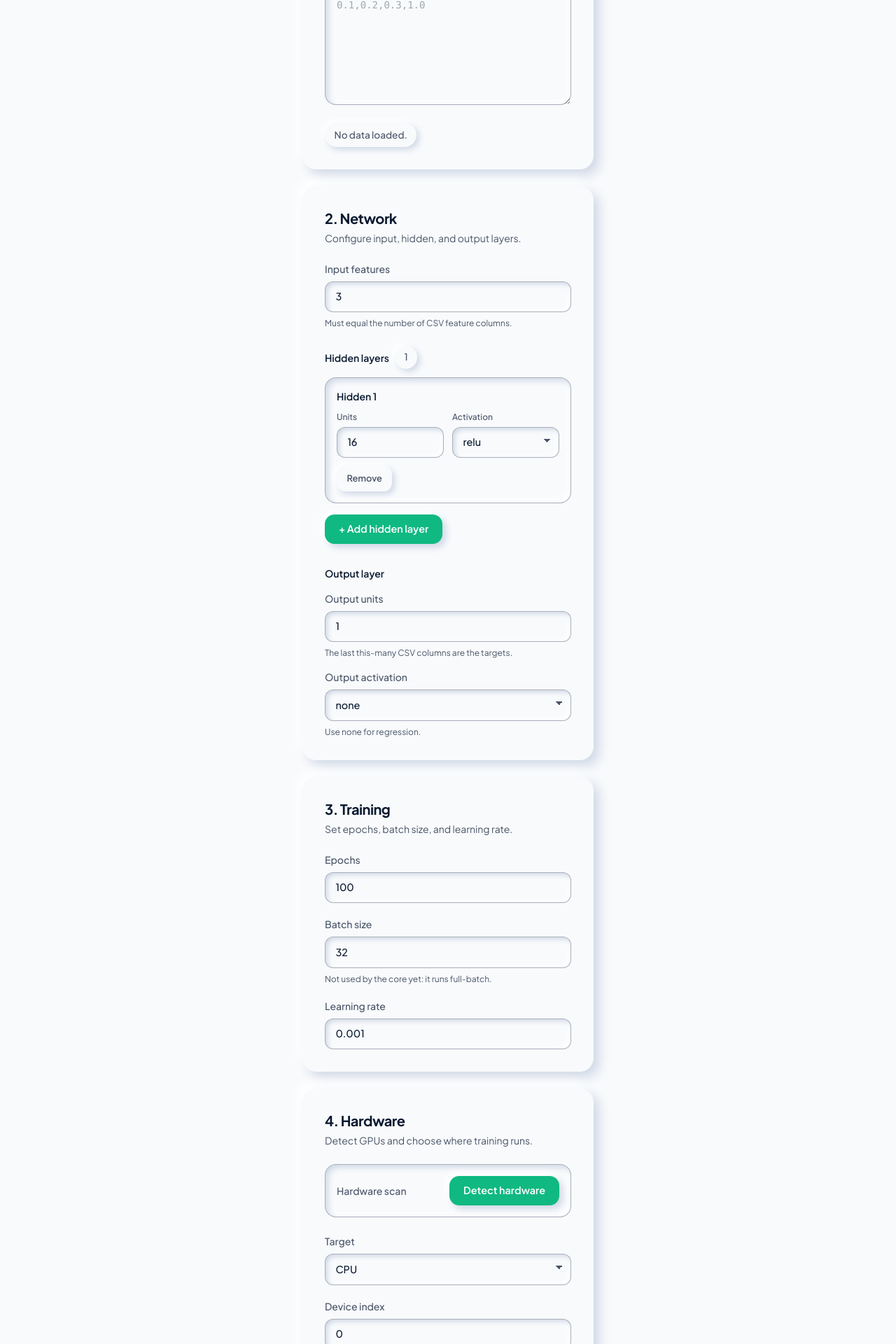
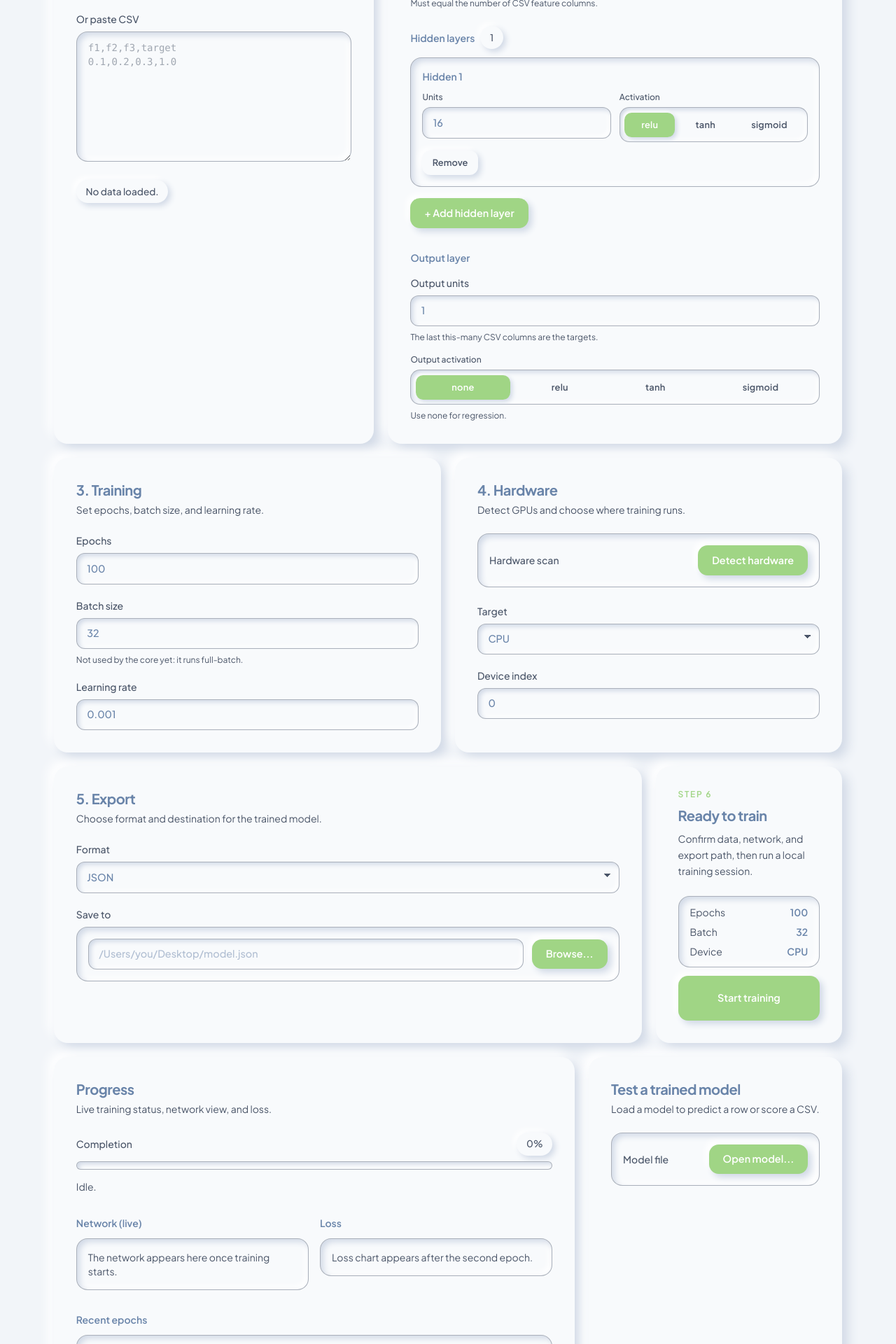
Before and after one commit to Ikennot04/tesnsor-loom, a React (Vite) app: page / in a window 1280 px wide. Shown: the part 420-2340 px from the top of the page at 70% size. Built offline with nearby package versions, Linux system fonts and the light colour scheme; the HTML template or start-up script is replaced by a standard one.

Commit message:
Redesign the layout. Make it into bento grid

```diff
--- a/src/App.tsx
+++ b/src/App.tsx
@@ -64,17 +64,19 @@ export default function App() {
   };
 
   return (
-    <main className="px-4 py-8 sm:py-12">
-      <header className="mx-auto mb-8 w-1/3 min-w-[280px] max-w-full text-center">
-        <h1 className="text-3xl font-bold tracking-tight text-primary sm:text-4xl">
+    <main className="w-full px-[clamp(1.25rem,6vw,15rem)] py-[clamp(1.5rem,3.5vw,4rem)]">
+      <div className="grid grid-cols-1 gap-4 lg:grid-cols-12 lg:gap-5">
+        <header className="bento-tile bento-d1 overflow-hidden rounded-[1.25rem] bg-primary px-6 py-8 text-white sm:px-10 sm:py-10 lg:col-span-12">
+          <h1 className="text-4xl font-bold tracking-tight sm:text-5xl">
             TensorLoom
           </h1>
-        <p className="mt-2 text-sm text-secondary">
+          <p className="mt-3 max-w-xl text-sm text-white/70 sm:text-base">
             Train and export neural networks locally.
           </p>
         </header>
 
-      <form onSubmit={handleSubmit}>
+        <form onSubmit={handleSubmit} className="contents">
+          <div className="bento-tile bento-d2 lg:col-span-5">
             <DataSection
               csv={csv}
               onChange={setCsv}
@@ -82,32 +84,80 @@ export default function App() {
                 setLayers((prev) => ({ ...prev, in_features: n }))
               }
             />
+          </div>
+
+          <div className="bento-tile bento-d3 lg:col-span-7">
             <NetworkSection value={layers} onChange={setLayers} />
+          </div>
+
+          <div className="bento-tile bento-d4 lg:col-span-6">
             <TrainingSection value={params} onChange={setParams} />
+          </div>
+
+          <div className="bento-tile bento-d5 lg:col-span-6">
             <HardwareSection value={hardware} onChange={setHardware} />
+          </div>
+
+          <div className="bento-tile bento-d6 lg:col-span-9">
             <ExportSection
               format={exportFormat}
               outputPath={outputPath}
               onFormatChange={setExportFormat}
               onOutputPathChange={setOutputPath}
             />
+          </div>
+
+          <div className="bento-tile bento-d7 neo-raised flex h-full flex-col justify-between gap-6 p-6 sm:p-8 lg:col-span-3">
+            <header>
+              <p className="text-xs font-semibold uppercase tracking-[0.14em] text-accent">
+                Step 6
+              </p>
+              <h2 className="mt-2 text-xl font-bold tracking-tight text-primary">
+                {session.running ? "Training in progress" : "Ready to train"}
+              </h2>
+              <p className="mt-2 text-sm leading-relaxed text-secondary">
+                {session.running
+                  ? "Watch the Progress panel for live loss, network weights, and logs."
+                  : "Confirm data, network, and export path, then run a local training session."}
+              </p>
+            </header>
+
+            <div className="space-y-3">
+              <div className="neo-inset flex flex-col gap-2 px-4 py-3 text-sm text-secondary">
+                <span className="flex items-center justify-between gap-2">
+                  <span>Epochs</span>
+                  <span className="font-semibold text-primary">{params.epochs}</span>
+                </span>
+                <span className="flex items-center justify-between gap-2">
+                  <span>Batch</span>
+                  <span className="font-semibold text-primary">{params.batch_size}</span>
+                </span>
+                <span className="flex items-center justify-between gap-2">
+                  <span>Device</span>
+                  <span className="font-semibold text-primary">
+                    {hardware.target_mode}
+                  </span>
+                </span>
+              </div>
 
               {formError && (
-          <p
-            role="alert"
-            className="neo-alert mx-auto mt-6 w-1/3 min-w-[280px] max-w-full"
-          >
+                <p role="alert" className="neo-alert">
                   {formError}
                 </p>
               )}
 
-        <p className="mx-auto mt-6 w-1/3 min-w-[280px] max-w-full">
-          <button type="submit" className="neo-btn w-full" disabled={session.running}>
+              <button
+                type="submit"
+                className="neo-btn min-h-14 w-full px-6 py-4 text-base sm:min-h-16 sm:text-lg"
+                disabled={session.running}
+              >
                 {session.running ? "Training..." : "Start training"}
               </button>
-        </p>
+            </div>
+          </div>
         </form>
 
+        <div className="bento-tile bento-d8 lg:col-span-8">
           <ProgressPanel
             progress={session.progress}
             status={session.status}
@@ -115,8 +165,12 @@ export default function App() {
             log={session.log}
             snapshot={session.snapshot}
           />
+        </div>
 
+        <div className="bento-tile bento-d9 lg:col-span-4">
           <ModelTester suggestedPath={outputPath} />
+        </div>
+      </div>
     </main>
   );
 }
--- a/src/components/DataSection.tsx
+++ b/src/components/DataSection.tsx
@@ -28,7 +28,7 @@ export function DataSection({ csv, onChange, onFeatureCountSuggested }: Props) {
         }.`;
 
   return (
-    <section className="neo-raised mx-auto w-1/3 min-w-[280px] max-w-full p-6 sm:p-8">
+    <section className="neo-raised h-full w-full p-6 sm:p-8">
       <header className="mb-6">
         <h2 className="text-xl font-bold tracking-tight text-primary">1. Data</h2>
         <p className="mt-1 text-sm text-secondary">
--- a/src/components/ExportSection.tsx
+++ b/src/components/ExportSection.tsx
@@ -53,7 +53,7 @@ export function ExportSection({
   };
 
   return (
-    <section className="neo-raised mx-auto mt-6 w-1/3 min-w-[280px] max-w-full p-6 sm:p-8">
+    <section className="neo-raised h-full w-full p-6 sm:p-8">
       <header className="mb-6">
         <h2 className="text-xl font-bold tracking-tight text-primary">5. Export</h2>
         <p className="mt-1 text-sm text-secondary">
--- a/src/components/HardwareSection.tsx
+++ b/src/components/HardwareSection.tsx
@@ -30,7 +30,7 @@ export function HardwareSection({ value, onChange }: Props) {
     });
 
   return (
-    <section className="neo-raised mx-auto mt-6 w-1/3 min-w-[280px] max-w-full p-6 sm:p-8">
+    <section className="neo-raised h-full w-full p-6 sm:p-8">
       <header className="mb-6">
         <h2 className="text-xl font-bold tracking-tight text-primary">4. Hardware</h2>
         <p className="mt-1 text-sm text-secondary">
--- a/src/components/LossChart.tsx
+++ b/src/components/LossChart.tsx
@@ -42,7 +42,7 @@ export function LossChart({ values }: Props) {
         <polyline
           points={points}
           fill="none"
-          stroke="#10B981"
+          stroke="#A0D585"
           strokeWidth={2.5}
           strokeLinecap="round"
           strokeLinejoin="round"
--- a/src/components/ModelTester.tsx
+++ b/src/components/ModelTester.tsx
@@ -115,7 +115,7 @@ export function ModelTester({ suggestedPath }: Props) {
     : "";
 
   return (
-    <section className="neo-raised mx-auto mt-6 w-1/3 min-w-[280px] max-w-full p-6 sm:p-8">
+    <section className="neo-raised h-full w-full p-6 sm:p-8">
       <header className="mb-6">
         <h2 className="text-xl font-bold tracking-tight text-primary">
           Test a trained model
--- a/src/components/NetworkSection.tsx
+++ b/src/components/NetworkSection.tsx
@@ -6,8 +6,50 @@ interface Props {
 }
 
 const MAX_HIDDEN_LAYERS = 8;
-const HIDDEN_ACTIVATIONS = ["relu", "tanh", "sigmoid"];
-const OUTPUT_ACTIVATIONS = ["none", "relu", "tanh", "sigmoid"];
+const HIDDEN_ACTIVATIONS = ["relu", "tanh", "sigmoid"] as const;
+const OUTPUT_ACTIVATIONS = ["none", "relu", "tanh", "sigmoid"] as const;
+
+function ActivationPicker({
+  id,
+  label,
+  options,
+  value,
+  onChange,
+}: {
+  id: string;
+  label: string;
+  options: readonly string[];
+  value: string;
+  onChange: (next: string) => void;
+}) {
+  return (
+    <div className="space-y-1.5">
+      <span id={id} className="block text-xs font-medium text-secondary">
+        {label}
+      </span>
+      <div
+        role="group"
+        aria-labelledby={id}
+        className="neo-segment"
+      >
+        {options.map((option) => {
+          const selected = value === option;
+          return (
+            <button
+              key={option}
+              type="button"
+              aria-pressed={selected}
+              className="neo-segment-option"
+              onClick={() => onChange(option)}
+            >
+              {option}
+            </button>
+          );
+        })}
+      </div>
+    </div>
+  );
+}
 
 export function NetworkSection({ value, onChange }: Props) {
   const setHidden = (index: number, patch: Partial<HiddenLayerConfig>) => {
@@ -37,7 +79,7 @@ export function NetworkSection({ value, onChange }: Props) {
   };
 
   return (
-    <section className="neo-raised mx-auto mt-6 w-1/3 min-w-[280px] max-w-full p-6 sm:p-8">
+    <section className="neo-raised h-full w-full p-6 sm:p-8">
       <header className="mb-6">
         <h2 className="text-xl font-bold tracking-tight text-primary">2. Network</h2>
         <p className="mt-1 text-sm text-secondary">
@@ -112,28 +154,13 @@ export function NetworkSection({ value, onChange }: Props) {
                     className="neo-field"
                   />
                 </div>
-                <div className="space-y-1.5">
-                  <label
-                    htmlFor={`hidden-act-${i}`}
-                    className="block text-xs font-medium text-secondary"
-                  >
-                    Activation
-                  </label>
-                  <select
-                    id={`hidden-act-${i}`}
-                    value={layer.activation}
-                    onChange={(e) =>
-                      setHidden(i, { activation: e.target.value })
-                    }
-                    className="neo-field"
-                  >
-                    {HIDDEN_ACTIVATIONS.map((a) => (
-                      <option key={a} value={a}>
-                        {a}
-                      </option>
-                    ))}
-                  </select>
-                </div>
+                <ActivationPicker
+                  id={`hidden-act-${i}`}
+                  label="Activation"
+                  options={HIDDEN_ACTIVATIONS}
+                  value={layer.activation}
+                  onChange={(activation) => setHidden(i, { activation })}
+                />
               </div>
               <button
                 type="button"
@@ -186,26 +213,15 @@ export function NetworkSection({ value, onChange }: Props) {
         </div>
 
         <div className="space-y-2">
-          <label
-            htmlFor="out-activation"
-            className="block text-sm font-medium text-secondary"
-          >
-            Output activation
-          </label>
-          <select
+          <ActivationPicker
             id="out-activation"
+            label="Output activation"
+            options={OUTPUT_ACTIVATIONS}
             value={value.output_activation}
-            onChange={(e) =>
-              onChange({ ...value, output_activation: e.target.value })
+            onChange={(output_activation) =>
+              onChange({ ...value, output_activation })
             }
-            className="neo-field"
-          >
-            {OUTPUT_ACTIVATIONS.map((a) => (
-              <option key={a} value={a}>
-                {a}
-              </option>
-            ))}
-          </select>
+          />
           <p className="text-xs text-secondary">Use none for regression.</p>
         </div>
       </div>
--- a/src/components/NetworkVisualizer.tsx
+++ b/src/components/NetworkVisualizer.tsx
@@ -14,10 +14,10 @@ const NODE_SLOT = 20;
 const COLOR = {
   surface: "#F8FAFC",
   secondary: "#4A5568",
-  primary: "#0A192F",
-  accent: "#10B981",
+  primary: "#6984A9",
+  accent: "#A0D585",
   negative: "#EF4444",
-  node: "#0A192F",
+  node: "#6984A9",
 };
 
 function layerName(layer: number, layerCount: number): string {
--- a/src/components/ProgressPanel.tsx
+++ b/src/components/ProgressPanel.tsx
@@ -18,7 +18,7 @@ export function ProgressPanel({ progress, status, epochs, log, snapshot }: Props
   const recent = epochs.slice(-VISIBLE_ROWS);
 
   return (
-    <section className="neo-raised mx-auto mt-6 w-1/3 min-w-[280px] max-w-full p-6 sm:p-8">
+    <section className="neo-raised h-full w-full p-6 sm:p-8">
       <header className="mb-6">
         <h2 className="text-xl font-bold tracking-tight text-primary">Progress</h2>
         <p className="mt-1 text-sm text-secondary">
@@ -37,17 +37,18 @@ export function ProgressPanel({ progress, status, epochs, log, snapshot }: Props
         )}
       </div>
 
-      <div className="mt-8 space-y-3">
+      <div className="mt-8 grid grid-cols-1 gap-6 sm:grid-cols-2 sm:gap-4">
+        <div className="space-y-3">
           <h3 className="text-sm font-semibold text-primary">Network (live)</h3>
           <div className="neo-inset overflow-x-auto p-4">
             <NetworkVisualizer snapshot={snapshot} />
           </div>
         </div>
-
-      <div className="mt-8 space-y-3">
+        <div className="space-y-3">
           <h3 className="text-sm font-semibold text-primary">Loss</h3>
           <div className="neo-inset overflow-x-auto p-4">
             <LossChart values={epochs.map((row) => row.avgLoss)} />
+          </div>
         </div>
       </div>
 
--- a/src/components/TrainingSection.tsx
+++ b/src/components/TrainingSection.tsx
@@ -9,7 +9,7 @@ interface Props {
 
 export function TrainingSection({ value, onChange }: Props) {
   return (
-    <section className="neo-raised mx-auto mt-6 w-1/3 min-w-[280px] max-w-full p-6 sm:p-8">
+    <section className="neo-raised h-full w-full p-6 sm:p-8">
       <header className="mb-6">
         <h2 className="text-xl font-bold tracking-tight text-primary">
           3. Training
--- a/src/index.css
+++ b/src/index.css
@@ -2,9 +2,9 @@
 @import "tailwindcss";
 
 @theme {
-  --color-primary: #0a192f;
+  --color-primary: #6984a9;
   --color-secondary: #4a5568;
-  --color-accent: #10b981;
+  --color-accent: #a0d585;
   --color-surface: #f8fafc;
   --font-sans: "Plus Jakarta Sans", ui-sans-serif, system-ui, sans-serif;
 }
@@ -19,7 +19,56 @@ body {
   min-height: 100vh;
   font-family: var(--font-sans);
   color: var(--color-primary);
-  background-color: var(--color-surface);
+  background-color: color-mix(in srgb, var(--color-primary) 4%, var(--color-surface));
+}
+
+@keyframes bento-in {
+  from {
+    opacity: 0;
+    transform: translateY(10px);
+  }
+  to {
+    opacity: 1;
+    transform: translateY(0);
+  }
+}
+
+.bento-tile {
+  animation: bento-in 0.45s ease both;
+}
+
+.bento-d1 {
+  animation-delay: 0.02s;
+}
+.bento-d2 {
+  animation-delay: 0.06s;
+}
+.bento-d3 {
+  animation-delay: 0.1s;
+}
+.bento-d4 {
+  animation-delay: 0.14s;
+}
+.bento-d5 {
+  animation-delay: 0.18s;
+}
+.bento-d6 {
+  animation-delay: 0.22s;
+}
+.bento-d7 {
+  animation-delay: 0.26s;
+}
+.bento-d8 {
+  animation-delay: 0.3s;
+}
+.bento-d9 {
+  animation-delay: 0.34s;
+}
+
+@media (prefers-reduced-motion: reduce) {
+  .bento-tile {
+    animation: none;
+  }
 }
 
 .neo-raised {
@@ -161,6 +210,57 @@ select.neo-field {
   padding-right: 2rem;
 }
 
+.neo-segment {
+  display: flex;
+  flex-wrap: wrap;
+  gap: 0.45rem;
+  padding: 0.4rem;
+  border: 1.5px solid color-mix(in srgb, var(--color-secondary) 45%, transparent);
+  border-radius: 0.875rem;
+  background: var(--color-surface);
+  box-shadow:
+    inset 3px 3px 6px var(--neo-dark),
+    inset -3px -3px 6px var(--neo-light);
+}
+
+.neo-segment-option {
+  flex: 1 1 auto;
+  min-width: 4.5rem;
+  padding: 0.5rem 0.75rem;
+  border: none;
+  border-radius: 0.65rem;
+  font-family: inherit;
+  font-size: 0.8rem;
+  font-weight: 600;
+  letter-spacing: 0.02em;
+  text-transform: lowercase;
+  color: var(--color-secondary);
+  background: transparent;
+  cursor: pointer;
+  transition:
+    box-shadow 0.15s ease,
+    color 0.15s ease,
+    background 0.15s ease,
+    transform 0.15s ease;
+}
+
+.neo-segment-option:hover:not([aria-pressed="true"]) {
+  color: var(--color-primary);
+}
+
+.neo-segment-option[aria-pressed="true"] {
+  color: #ffffff;
+  background: var(--color-accent);
+  box-shadow:
+    3px 3px 6px var(--neo-dark),
+    -2px -2px 5px var(--neo-light);
+}
+
+.neo-segment-option:focus-visible {
+  outline: 2px solid var(--color-primary);
+  outline-offset: 2px;
+}
+
 .neo-chip {
   display: inline-flex;
   align-items: center;
```
Lines whose indentation alone changed are shown as unchanged.
